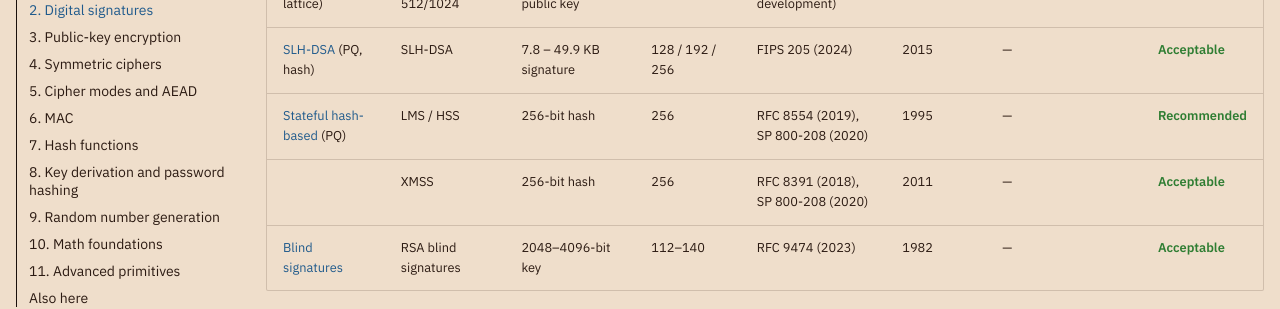
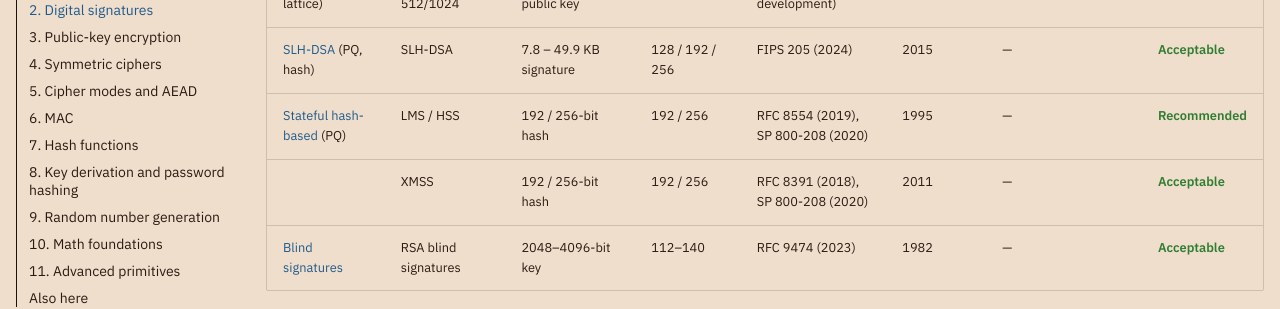
Before and after one commit to TTMathCS/cryptography, an MkDocs documentation site: the page built from docs/index.md, in a window 1280 px wide and 900 px high, scrolled down 3437 px. Shown: the part 153-462 px from the top of the window. Built offline with MkDocs 1.6.1 and Material for MkDocs 9.7.7, drawn with Linux system fonts in a browser that asks for light colours; comment, search, counter and statistics services are not loaded.

Commit message:
LMS and XMSS rows: SP 800-208 also has 192-bit sets

```diff
--- a/docs/index.md
+++ b/docs/index.md
@@ -67,8 +67,8 @@ combine the two secrets, so the session stays safe if either one breaks.
 | [ML-DSA](02-signatures/ML-DSA.md) (PQ, lattice) | ML-DSA-44/65/87 | 1,312 / 1,952 / 2,592 B public key | 128 / 192 / 256 | FIPS 204 (2024) | 2017 | — | Recommended |
 | [FN-DSA](02-signatures/FN-DSA.md) (PQ, lattice) | Falcon-512/1024 | 897 / 1,793 B public key | 128 / 256 | FIPS 206 (in development) | 2017 | — | Draft |
 | [SLH-DSA](02-signatures/SLH-DSA.md) (PQ, hash) | SLH-DSA | 7.8 – 49.9 KB signature | 128 / 192 / 256 | FIPS 205 (2024) | 2015 | — | Acceptable |
-| [Stateful hash-based](02-signatures/Stateful-Hash-Signatures.md) (PQ) | LMS / HSS | 256-bit hash | 256 | RFC 8554 (2019), SP 800-208 (2020) | 1995 | — | Recommended |
-| | XMSS | 256-bit hash | 256 | RFC 8391 (2018), SP 800-208 (2020) | 2011 | — | Acceptable |
+| [Stateful hash-based](02-signatures/Stateful-Hash-Signatures.md) (PQ) | LMS / HSS | 192 / 256-bit hash | 192 / 256 | RFC 8554 (2019), SP 800-208 (2020) | 1995 | — | Recommended |
+| | XMSS | 192 / 256-bit hash | 192 / 256 | RFC 8391 (2018), SP 800-208 (2020) | 2011 | — | Acceptable |
 | [Blind signatures](02-signatures/Blind-Signatures.md) | RSA blind signatures | 2048–4096-bit key | 112–140 | RFC 9474 (2023) | 1982 | — | Acceptable |
 
 ## 3. Public-key encryption
```
